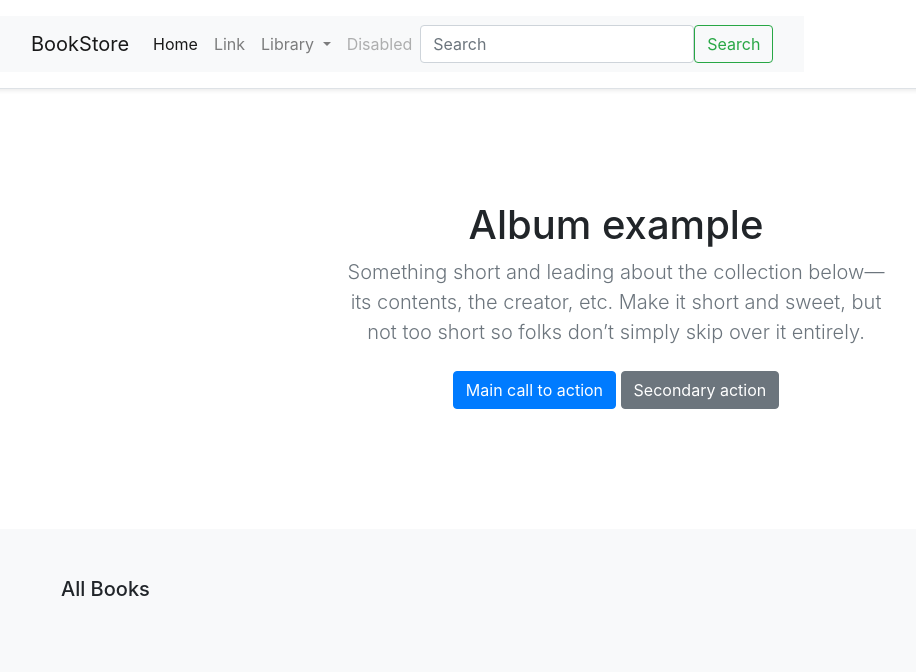
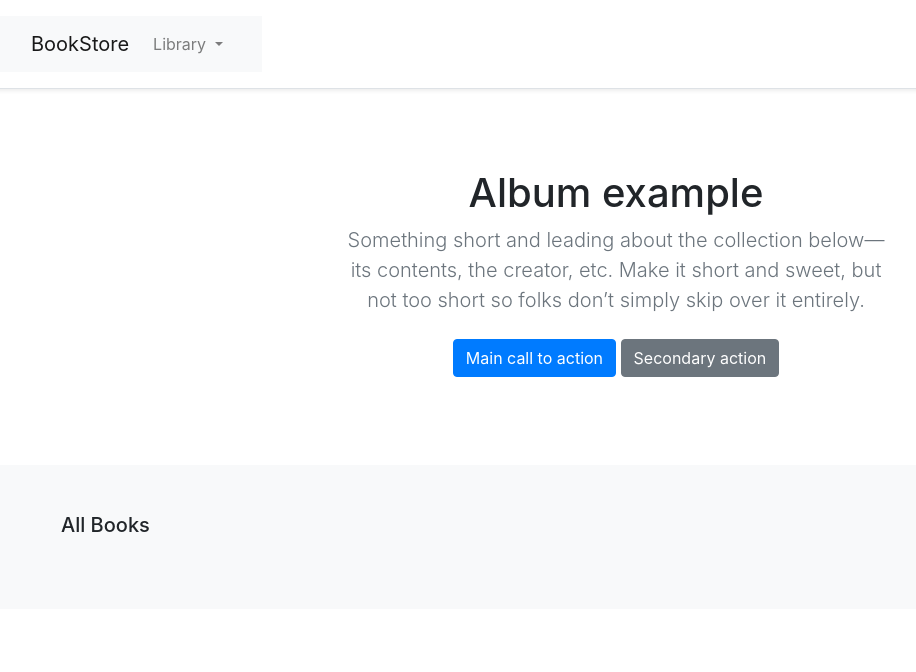
Before and after one commit to evaristofm/ecommerce, a Django app: page / in a window 1280 px wide. Shown: the top 672 px of the page, without its empty margins (24-940 px from the left). Run offline with Django 3.2, Linux system fonts and the light colour scheme; data that the repository does not hold is empty; some libraries are stand-ins or nearby versions.

Commit message:
Refatorando

```diff
--- a/core/settings.py
+++ b/core/settings.py
@@ -64,7 +64,7 @@ TEMPLATES = [
                 'django.template.context_processors.request',
                 'django.contrib.auth.context_processors.auth',
                 'django.contrib.messages.context_processors.messages',
-                'store.views.categories',
+                'store.context_processors.categories',
             ],
         },
     },
@@ -122,5 +122,9 @@ USE_TZ = True
 
 STATIC_URL = '/static/'
 
+STATICFILES_DIRS = [
+    os.path.join(BASE_DIR, "static")
+]
+
 MEDIA_URL = '/media/'
 MEDIA_ROOT = os.path.join(BASE_DIR, 'media/')
--- a/store/admin.py
+++ b/store/admin.py
@@ -12,7 +12,7 @@ class CategoryAdmin(admin.ModelAdmin):
 @admin.register(Product)
 class ProductAdmin(admin.ModelAdmin):
     list_display = ['title', 'author', 'slug', 'price',
-        'in_stock', 'created', 'update']
+        'in_stock', 'is_active', 'created', 'update']
     list_filter = ['in_stock', 'is_active']
-    list_editable = ['price', 'in_stock']
+    list_editable = ['price', 'in_stock', 'is_active']
     prepopulated_fields = {'slug': ('title',)}
--- /dev/null
+++ b/store/context_processors.py
@@ -0,0 +1,7 @@
+from .models import Category
+
+
+def categories(request):
+    return {
+        'categories': Category.objects.all()
+    }
--- a/store/models.py
+++ b/store/models.py
@@ -2,6 +2,10 @@ from django.db import models
 from django.contrib.auth.models import User
 from django.urls import reverse
 
+
+class ProductManager(models.Manager):
+    def get_queryset(self):
+        return super(ProductManager, self).get_queryset().filter(is_active=True)
 
 class Category(models.Model):
     name = models.CharField(max_length=255, db_index=True)
@@ -22,13 +26,15 @@ class Product(models.Model):
     title = models.CharField(max_length=255)
     author = models.CharField(max_length=255, default='admin')
     description = models.TextField(blank=True)
-    image = models.ImageField(upload_to='images/')
+    image = models.ImageField(upload_to='images/', default='images/1439536495-1.png')
     slug = models.SlugField(max_length=255)
     price = models.DecimalField(max_digits=4, decimal_places=2)
     in_stock = models.BooleanField(default=True)
     is_active = models.BooleanField(default=True)
     created = models.DateTimeField(auto_now_add=True)
     update = models.DateTimeField(auto_now=True)
+    objects = models.Manager()
+    products = ProductManager()
 
     class Meta:
         verbose_name_plural = 'Products'
--- a/store/templates/store/base.html
+++ b/store/templates/store/base.html
@@ -14,18 +14,12 @@
     <header class="d-flex flex-column flex-md-row align-items-center p-3 px-md-4 mb-3 bg-body border-bottom shadow-sm">
         <nav class="navbar navbar-expand-lg navbar-light bg-light">
             <div class="container-fluid">
-                <a class="navbar-brand" href="#">BookStore</a>
+                <a class="navbar-brand" href="/">BookStore</a>
                 <button class="navbar-toggler" type="button" data-bs-toggle="collapse" data-bs-target="#navbarSupportedContent" aria-controls="navbarSupportedContent" aria-expanded="false" aria-label="Toggle navigation">
                     <span class="navbar-toggler-icon"></span>
                 </button>
                 <div class="collapse navbar-collapse" id="navbarSupportedContent">
                     <ul class="navbar-nav me-auto mb-2 mb-lg-0">
-                    <li class="nav-item">
-                    <a class="nav-link active" aria-current="page" href="#">Home</a>
-                    </li>
-                    <li class="nav-item">
-                    <a class="nav-link" href="#">Link</a>
-                    </li>
                         <li class="nav-item dropdown">
                             <a class="nav-link dropdown-toggle" href="#" id="navbarDropdown" role="button" data-bs-toggle="dropdown" aria-expanded="false">
                                 Library
@@ -36,14 +30,7 @@
                                 {% endfor %}
                             </ul>
                         </li>
-                    <li class="nav-item">
-                    <a class="nav-link disabled" href="#" tabindex="-1" aria-disabled="true">Disabled</a>
-                    </li>
                     </ul>
-                <form class="d-flex">
-                    <input class="form-control me-2" type="search" placeholder="Search" aria-label="Search">
-                    <button class="btn btn-outline-success" type="submit">Search</button>
-                </form>
                 </div>
             </div>
         </nav>
--- a/store/templates/store/home.html
+++ b/store/templates/store/home.html
@@ -1,17 +1,17 @@
 {% extends './base.html'%}
 {% load static %}
-{% block title %}Home{% endblock %}
+{% block title %}BookStore{% endblock %}
 
 {% block content %}
 <main>
      <section class="py-5 text-center container">
-        <div class="row py-lg-5">
+        <div class="row py-lg-3">
         <div class="col-lg-6 col-md-8 mx-auto">
             <h1 class="fw-light">Album example</h1>
             <p class="lead text-muted">Something short and leading about the collection below—its contents, the creator, etc. Make it short and sweet, but not too short so folks don’t simply skip over it entirely.</p>
             <p>
-            <a href="#" class="btn btn-primary my-2">Main call to action</a>
-            <a href="#" class="btn btn-secondary my-2">Secondary action</a>
+                <a href="#" class="btn btn-primary my-2">Main call to action</a>
+                <a href="#" class="btn btn-secondary my-2">Secondary action</a>
             </p>
         </div>
         </div>
--- a/store/templates/store/products/category.html
+++ b/store/templates/store/products/category.html
@@ -1,6 +1,8 @@
 {% extends '../base.html'%}
 {% load static %}
-{% block title %}Home{% endblock %}
+{% block title %}
+    {% if category %}{{ category.name|title}}{% else %}Products{% endif %}
+{% endblock %}
 
 {% block content %}
 <main>
--- a/store/urls.py
+++ b/store/urls.py
@@ -6,7 +6,7 @@ app_name = 'store'
 
 urlpatterns = [
     path('', views.all_products, name='all_products'),
-    path('item/<slug:slug>/', views.product_detail, name='product_detail'),
-    path('search/<slug:category_slug>/', views.category_list, name='category_list'),
+    path('<slug:slug>/', views.product_detail, name='product_detail'),
+    path('shop/<slug:category_slug>/', views.category_list, name='category_list'),
 
 ]
--- a/store/views.py
+++ b/store/views.py
@@ -1,21 +1,15 @@
 from django.shortcuts import render, get_object_or_404
-
 
 from .models import Category, Product
 
 
-def categories(request):
-    return {
-        'categories': Category.objects.all()
-    }
-
 def all_products(request):
-    products = Product.objects.all()
+    products = Product.products.all()
     return render(request, 'store/home.html', {'products': products})
 
 def product_detail(request, slug):
     product = get_object_or_404(Product, slug=slug, in_stock=True)
-    return render(request, 'store/products/detail.html', {'product': product})
+    return render(request, 'store/products/single.html', {'product': product})
 
 def category_list(request, category_slug):
     category = get_object_or_404(Category, slug=category_slug)
```
Also changed, not shown: store/templates/store/products/single.html (renamed from store/templates/store/products/detail.html). Lines whose indentation alone changed are shown as unchanged.
